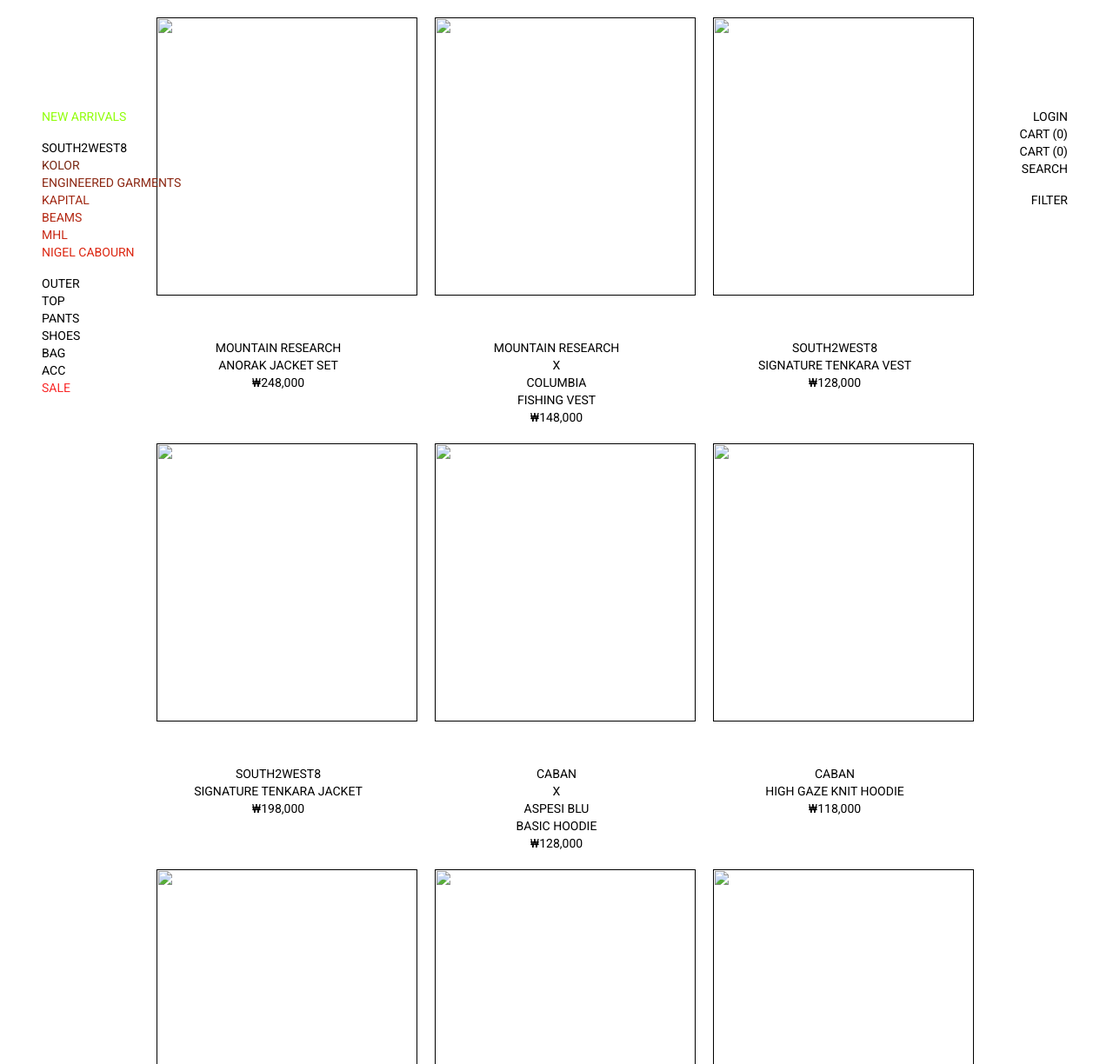
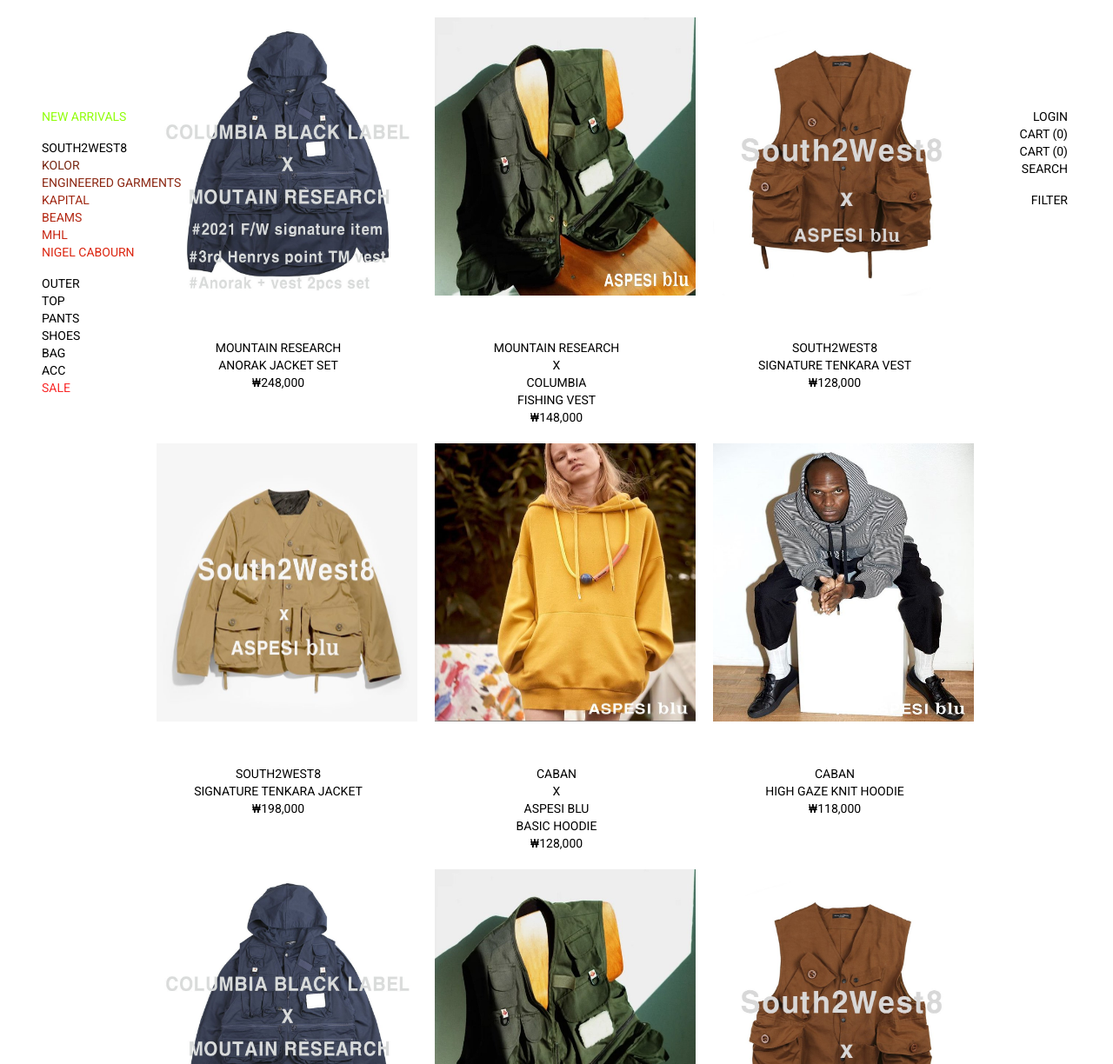
Before and after one commit to KMinChul/blu, a plain HTML site: page main.html in a window 1280 px wide. Shown: the part 76-1300 px from the top of the page at 87% size. Drawn offline with Linux system fonts and the light colour scheme.

Commit message:
Add files via upload

```diff
--- a/main.html
+++ b/main.html
@@ -8,7 +8,7 @@
   <link href="https://fonts.googleapis.com/css2?family=Roboto:wght@300&display=swap" rel="stylesheet">
   <link href="https://fonts.googleapis.com/css2?family=Roboto&display=swap" rel="stylesheet">
 
-  <link rel="shortcut icon" href="images/favicon.jpg">
+  <link rel="shortcut icon" href="favicon.jpg">
 
 </head>
 <body>
@@ -55,7 +55,7 @@
               <a class="img2" href="">
                <div class="image-text" style="display: flex; flex-direction: column;">
                 <div style="width: 320px;">
-                  <img src="images/3.jpg" onmouseover="this.src='images/4.jpg'" onmouseout="this.src='images/3.jpg'">
+                  <img src="./3.jpg" onmouseover="this.src='./4.jpg'" onmouseout="this.src='./3.jpg'">
                 </div>
                 <div class="text" style="width: 320px; text-align: center;">
                   MOUNTAIN RESEARCH<br>
@@ -70,7 +70,7 @@
               <a class="img1" href="">
                 <div class="image-text" style="display: flex; flex-direction: column;">
                  <div style="width: 320px;">
-                  <img src="images/1.jpg" onmouseover="this.src='images/2.jpg'" onmouseout="this.src='images/1.jpg'">
+                  <img src="./1.jpg" onmouseover="this.src='./2.jpg'" onmouseout="this.src='./1.jpg'">
                 </div>
                 <div class="text" style="width: 320px; text-align: center;">
                   MOUNTAIN RESEARCH<br>
@@ -86,7 +86,7 @@
             <a class="img3" href="">
               <div class="image-text" style="display: flex; flex-direction: column;">
                <div style="width: 320px;">
-                <img src="images/5.jpg" onmouseover="this.src='images/6.jpg'" onmouseout="this.src='images/5.jpg'">
+                <img src="./5.jpg" onmouseover="this.src='./6.jpg'" onmouseout="this.src='./5.jpg'">
               </div>
               <div class="text" style="width: 320px; text-align: center;">
                 SOUTH2WEST8<br>
@@ -102,7 +102,7 @@
               <a class="img4" href="">
                <div class="image-text" style="display: flex; flex-direction: column;">
                 <div style="width: 320px;">
-                  <img src="images/7.jpg" onmouseover="this.src='images/8.jpg'" onmouseout="this.src='images/7.jpg'">
+                  <img src="./7.jpg" onmouseover="this.src='./8.jpg'" onmouseout="this.src='./7.jpg'">
                 </div>
                 <div class="text" style="width: 320px; text-align: center;">
                   SOUTH2WEST8<br>
@@ -117,7 +117,7 @@
               <a class="img5" href="">
                 <div class="image-text" style="display: flex; flex-direction: column;">
                  <div style="width: 320px;">
-                  <img src="images/9.jpg" onmouseover="this.src='images/10.jpg'" onmouseout="this.src='images/9.jpg'">
+                  <img src="./9.jpg" onmouseover="this.src='./10.jpg'" onmouseout="this.src='./9.jpg'">
                 </div>
                 <div class="text" style="width: 320px; text-align: center;">
                   CABAN<br>
@@ -133,7 +133,7 @@
             <a class="img6" href="">
               <div class="image-text" style="display: flex; flex-direction: column;">
                <div style="width: 320px;">
-                <img src="images/11.jpg" onmouseover="this.src='images/12.jpg'" onmouseout="this.src='images/11.jpg'">
+                <img src="./11.jpg" onmouseover="this.src='./12.jpg'" onmouseout="this.src='./11.jpg'">
               </div>
               <div class="text" style="width: 320px; text-align: center;">
                 CABAN<br>
@@ -149,7 +149,7 @@
               <a class="img2" href="">
                <div class="image-text" style="display: flex; flex-direction: column;">
                 <div style="width: 320px;">
-                  <img src="images/3.jpg" onmouseover="this.src='images/4.jpg'" onmouseout="this.src='images/3.jpg'">
+                  <img src="./3.jpg" onmouseover="this.src='./4.jpg'" onmouseout="this.src='./3.jpg'">
                 </div>
                 <div class="text" style="width: 320px; text-align: center;">
                   MOUNTAIN RESEARCH<br>
@@ -164,7 +164,7 @@
               <a class="img1" href="">
                 <div class="image-text" style="display: flex; flex-direction: column;">
                  <div style="width: 320px;">
-                  <img src="images/1.jpg" onmouseover="this.src='images/2.jpg'" onmouseout="this.src='images/1.jpg'">
+                  <img src="./1.jpg" onmouseover="this.src='./2.jpg'" onmouseout="this.src='./1.jpg'">
                 </div>
                 <div class="text" style="width: 320px; text-align: center;">
                   MOUNTAIN RESEARCH<br>
@@ -180,7 +180,7 @@
             <a class="img3" href="">
               <div class="image-text" style="display: flex; flex-direction: column;">
                <div style="width: 320px;">
-                <img src="images/5.jpg" onmouseover="this.src='images/6.jpg'" onmouseout="this.src='images/5.jpg'">
+                <img src="./5.jpg" onmouseover="this.src='./6.jpg'" onmouseout="this.src='./5.jpg'">
               </div>
               <div class="text" style="width: 320px; text-align: center;">
                 SOUTH2WEST8<br>
@@ -196,7 +196,7 @@
               <a class="img4" href="">
                <div class="image-text" style="display: flex; flex-direction: column;">
                 <div style="width: 320px;">
-                  <img src="images/7.jpg" onmouseover="this.src='images/8.jpg'" onmouseout="this.src='images/7.jpg'">
+                  <img src="./7.jpg" onmouseover="this.src='./8.jpg'" onmouseout="this.src='./7.jpg'">
                 </div>
                 <div class="text" style="width: 320px; text-align: center;">
                   SOUTH2WEST8<br>
@@ -211,7 +211,7 @@
               <a class="img5" href="">
                 <div class="image-text" style="display: flex; flex-direction: column;">
                  <div style="width: 320px;">
-                  <img src="images/9.jpg" onmouseover="this.src='images/10.jpg'" onmouseout="this.src='images/9.jpg'">
+                  <img src="./9.jpg" onmouseover="this.src='./10.jpg'" onmouseout="this.src='./9.jpg'">
                 </div>
                 <div class="text" style="width: 320px; text-align: center;">
                   CABAN<br>
@@ -227,7 +227,7 @@
             <a class="img6" href="">
               <div class="image-text" style="display: flex; flex-direction: column;">
                <div style="width: 320px;">
-                <img src="images/11.jpg" onmouseover="this.src='images/12.jpg'" onmouseout="this.src='images/11.jpg'">
+                <img src="./11.jpg" onmouseover="this.src='./12.jpg'" onmouseout="this.src='./11.jpg'">
               </div>
               <div class="text" style="width: 320px; text-align: center;">
                 CABAN<br>
```
Also changed, not shown: index.html (+2 -2 lines).
